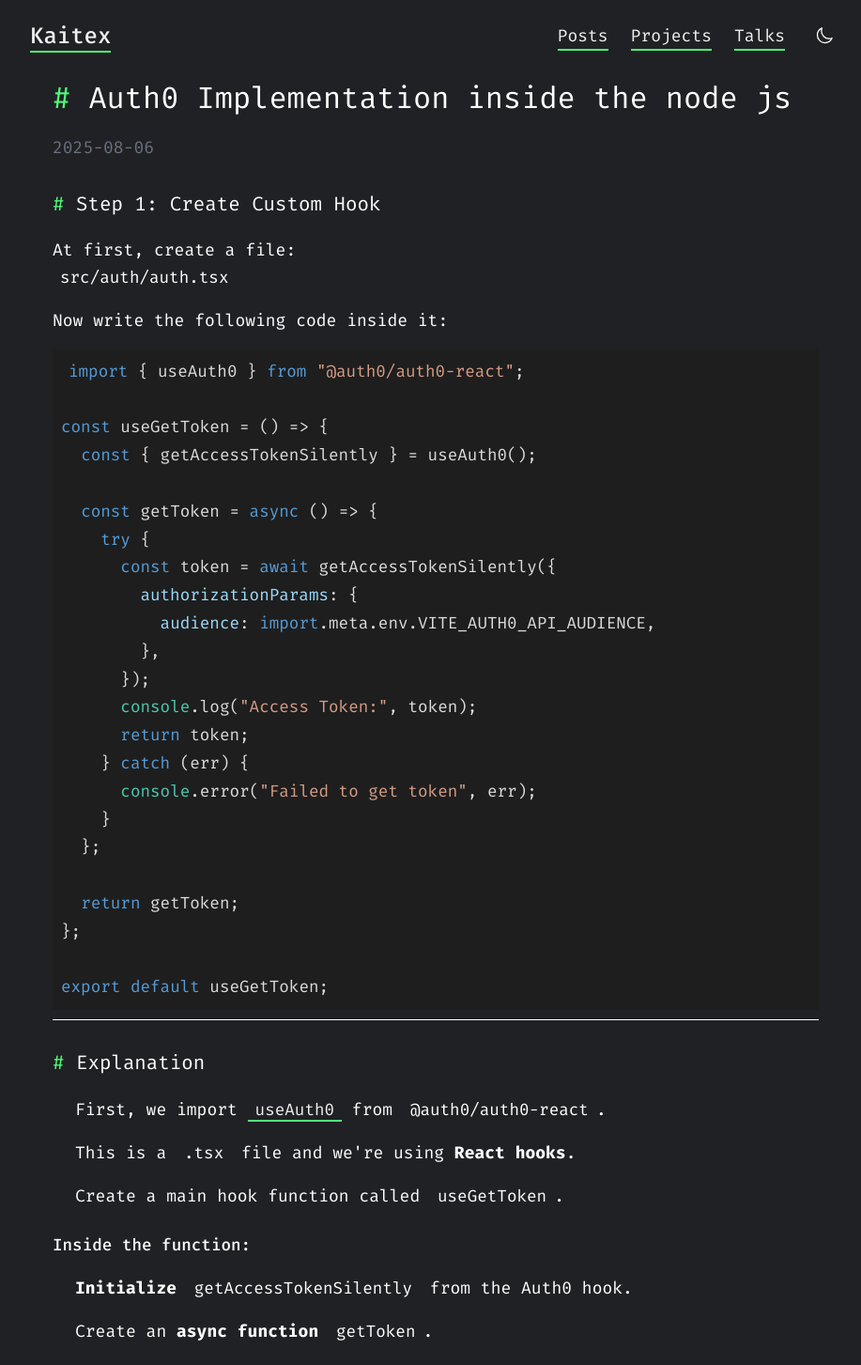
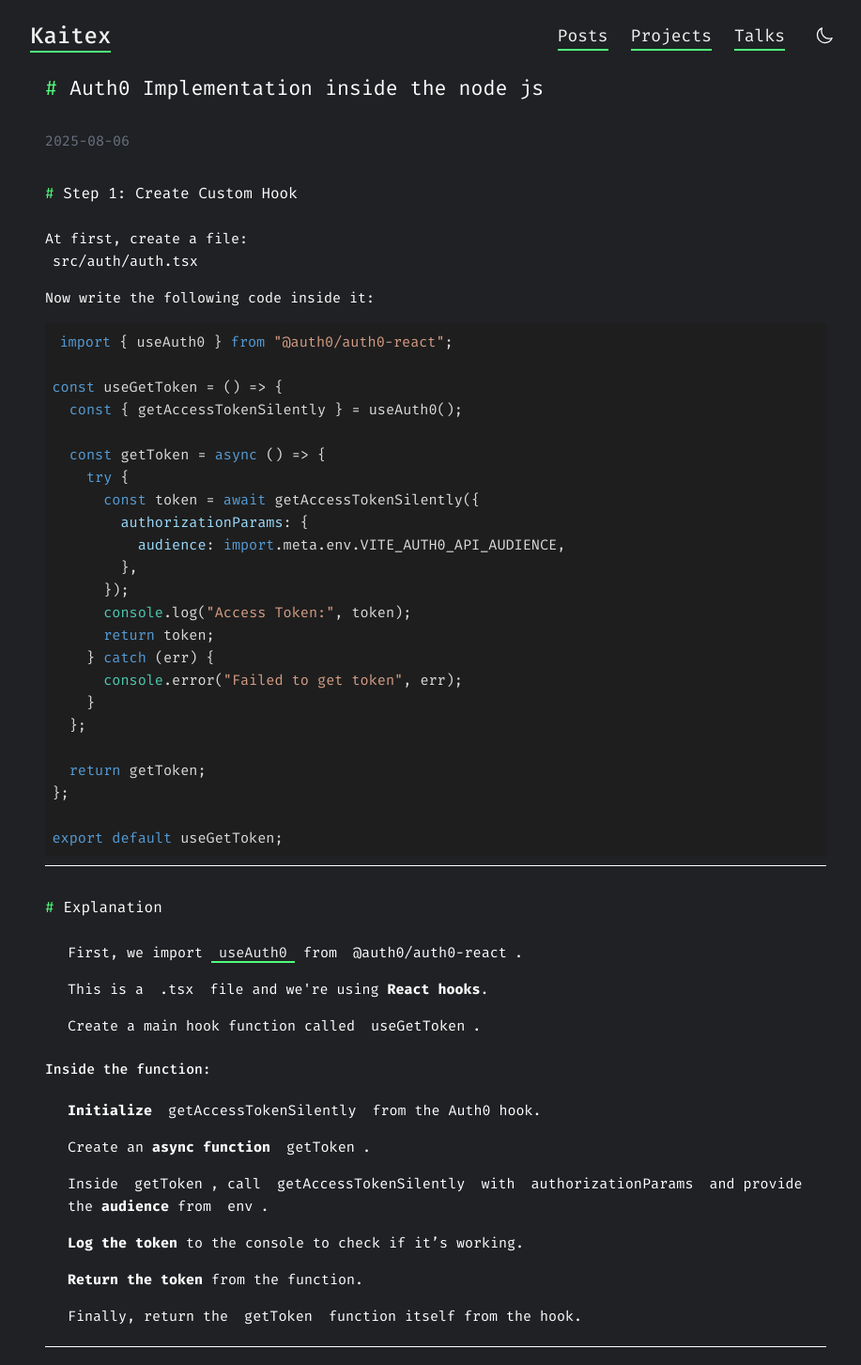
Before and after one commit to kaitex/kaitex.github.io, a Next.js app: page /posts/auth0-implementation in a window 1280 px wide. Shown: the top 1453 px of the page at 94% size, without its empty margins (176-1093 px from the left). Built offline with nearby package versions, Linux system fonts and the light colour scheme.

Commit message:
Update markdown.css

```diff
--- a/src/styles/markdown.css
+++ b/src/styles/markdown.css
@@ -3,7 +3,7 @@
   max-width: none;
   line-height:1.6em;
   margin-top: 10px;
-  font-size: 1rem; /* mobile base */
+  font-size: 15px; /* mobile base */
 }
 article > div{
   margin: 10px 0px;
@@ -12,26 +12,26 @@ article > div{
 .prose-enhanced h1 {
   font-size: 1.35rem;
   font-weight: 400;
-  margin-bottom: 1.5rem;
+  margin-bottom: 1.5em;
 }
 
 .prose-enhanced h2 {
   font-size: 1rem;
   font-weight: 400;
   margin-top: 2rem;
-  margin-bottom: 1.25rem;
+  margin-bottom: 1.5em;
 }
 
 .prose-enhanced h3 {
   font-size: 0.92rem;
   font-weight: 500;
-  margin-top: 1.5rem;
-  margin-bottom: 1rem;
+  margin-top: 1.5em;
+  margin-bottom: 1.2rem;
 }
 
 /* Paragraphs */
 .prose-enhanced p {
-  margin-bottom: 1rem;
+  margin-bottom: 15px;
 }
 
 /* Lists */
@@ -74,7 +74,7 @@ article > div{
   padding: 5;
 }
 
-/* Tablet screens */
+/* Tablet screens
 @media (min-width: 640px) {
   .prose-enhanced {
     padding: 1.25rem;
@@ -85,7 +85,7 @@ article > div{
   .prose-enhanced h3 { font-size: 1.5rem; }
 }
 
-/* Desktop screens */
+Desktop screens
 @media (min-width: 1024px) {
   .prose-enhanced {
     padding: 1.5rem;
@@ -98,3 +98,4 @@ article > div{
   .prose-enhanced pre,
   .prose-enhanced code { font-size: 1.1rem; }
 }
+*/
```
